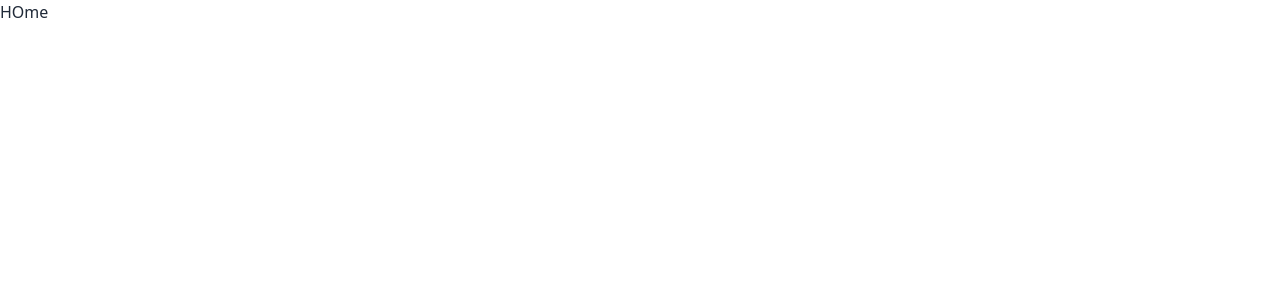
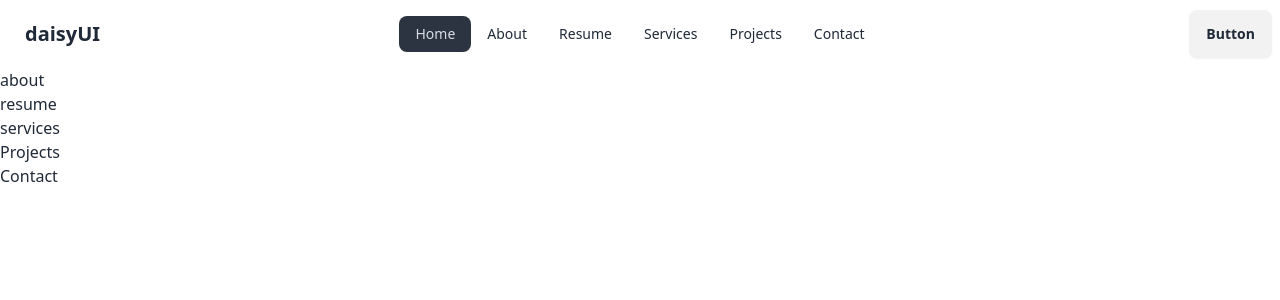
Before and after one commit to Shihabuddin9/portfolio, a React (Vite) app: page / in a window 1280 px wide. Shown: the top 300 px of the page. Built offline with nearby package versions, Linux system fonts and the light colour scheme.

Commit message:
all route create

```diff
--- /dev/null
+++ b/src/assets/routes/Roots.jsx
@@ -0,0 +1,11 @@
+import { Outlet } from "react-router-dom";
+
+const Roots = () => {
+    return (
+        <div>
+            <Outlet></Outlet>
+        </div>
+    );
+};
+
+export default Roots;
--- /dev/null
+++ b/src/component/Pages/About/About.jsx
@@ -0,0 +1,9 @@
+const About = () => {
+    return (
+        <div>
+            <h1>about</h1>
+        </div>
+    );
+};
+
+export default About;
--- /dev/null
+++ b/src/component/Pages/Contact/Contact.jsx
@@ -0,0 +1,10 @@
+
+const Contact = () => {
+    return (
+        <div>
+            <h1>Contact</h1>
+        </div>
+    );
+};
+
+export default Contact;
--- a/src/component/Pages/Home/Home.jsx
+++ b/src/component/Pages/Home/Home.jsx
@@ -1,8 +1,21 @@
+import Navbar from "../Navbar/Navbar";
+import Resume from '../Resume/Resume'
+import About from '../About/About'
+import Services from '../Services/Services'
+import Projects from '../Projects/Projects'
+import Contact from '../Contact/Contact'
+import MainHome from '../MainHome/MainHome'
 
 const Home = () => {
     return (
         <div>
-            <h1>HOme</h1>
+            <Navbar></Navbar>
+            <MainHome></MainHome>
+            <About></About>
+            <Resume></Resume>
+            <Services></Services>
+            <Projects></Projects>
+            <Contact></Contact>
         </div>
     );
 };
--- /dev/null
+++ b/src/component/Pages/MainHome/MainHome.jsx
@@ -0,0 +1,11 @@
+
+const MainHome = () => {
+    return (
+        <div>
+            <div></div>
+            <div></div>
+        </div>
+    );
+};
+
+export default MainHome;
--- /dev/null
+++ b/src/component/Pages/Navbar/Navbar.jsx
@@ -0,0 +1,39 @@
+import { NavLink } from "react-router-dom";
+
+const Navbar = () => {
+    const links = <>
+        <li><NavLink to="/">Home</NavLink></li>
+        <li><NavLink to="/about">About</NavLink></li>
+        <li><NavLink to="/resume">Resume</NavLink></li>
+        <li><NavLink to="/services">Services</NavLink></li>
+        <li><NavLink to="/projects">Projects</NavLink></li>
+        <li><NavLink to="/contact">Contact</NavLink></li>
+    </>
+    return (
+        <div>
+            <div className="navbar bg-base-100">
+                <div className="navbar-start">
+                    <div className="dropdown">
+                        <div tabIndex={0} role="button" className="btn btn-ghost lg:hidden">
+                            <svg xmlns="http://www.w3.org/2000/svg" className="h-5 w-5" fill="none" viewBox="0 0 24 24" stroke="currentColor"><path strokeLinecap="round" strokeLinejoin="round" strokeWidth="2" d="M4 6h16M4 12h8m-8 6h16" /></svg>
+                        </div>
+                        <ul tabIndex={0} className="menu menu-sm dropdown-content mt-3 z-[1] p-2 shadow bg-base-100 rounded-box w-52">
+                            {links}
+                        </ul>
+                    </div>
+                    <a className="btn btn-ghost text-xl">daisyUI</a>
+                </div>
+                <div className="navbar-center hidden lg:flex">
+                    <ul className="menu menu-horizontal px-1">
+                        {links}
+                    </ul>
+                </div>
+                <div className="navbar-end">
+                    <a className="btn">Button</a>
+                </div>
+            </div>
+        </div>
+    );
+};
+
+export default Navbar;
--- /dev/null
+++ b/src/component/Pages/Projects/Projects.jsx
@@ -0,0 +1,10 @@
+
+const Projects = () => {
+    return (
+        <div>
+            <h1>Projects</h1>
+        </div>
+    );
+};
+
+export default Projects;
--- /dev/null
+++ b/src/component/Pages/Resume/Resume.jsx
@@ -0,0 +1,9 @@
+const Resume = () => {
+    return (
+        <div>
+            <h1>resume</h1>
+        </div>
+    );
+};
+
+export default Resume;
--- /dev/null
+++ b/src/component/Pages/Services/Services.jsx
@@ -0,0 +1,10 @@
+
+const Services = () => {
+    return (
+        <div>
+            <h1>services</h1>
+        </div>
+    );
+};
+
+export default Services;
```
Also changed, not shown: src/main.jsx (+6 -2 lines).
